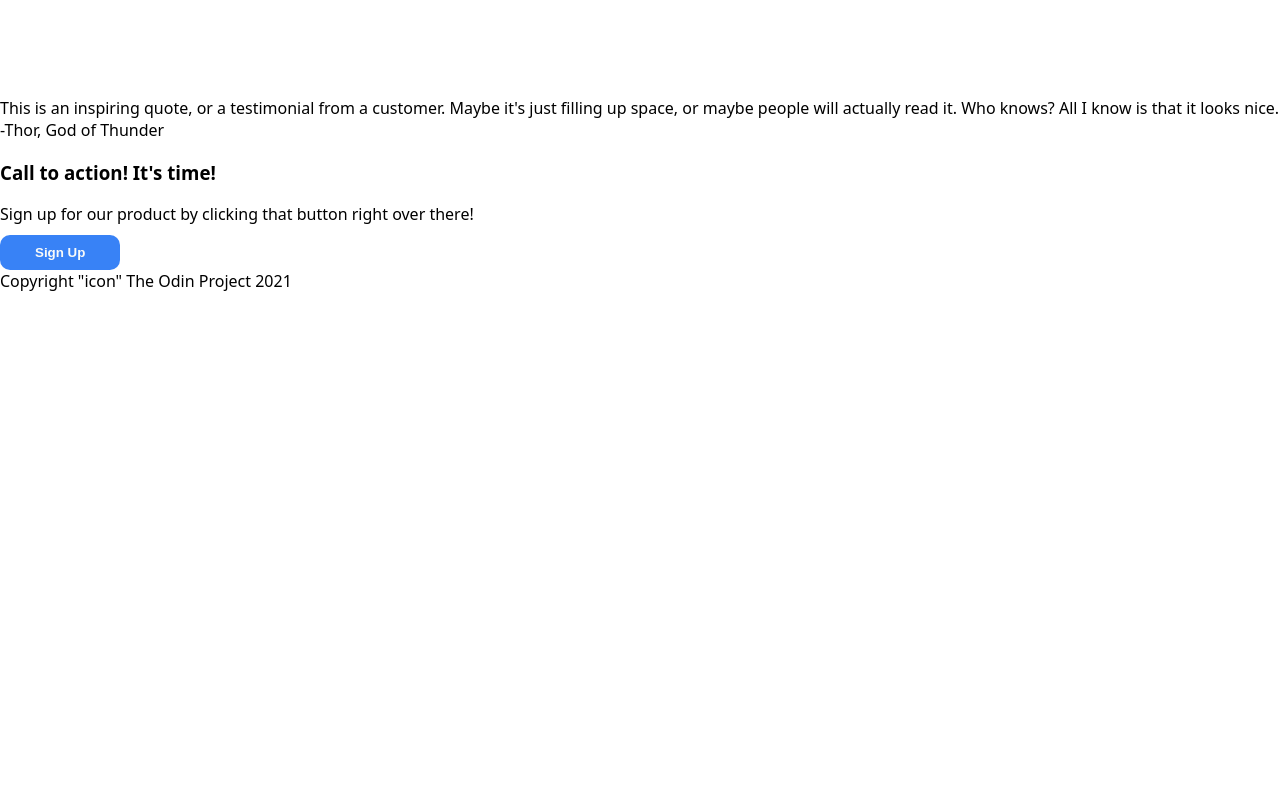
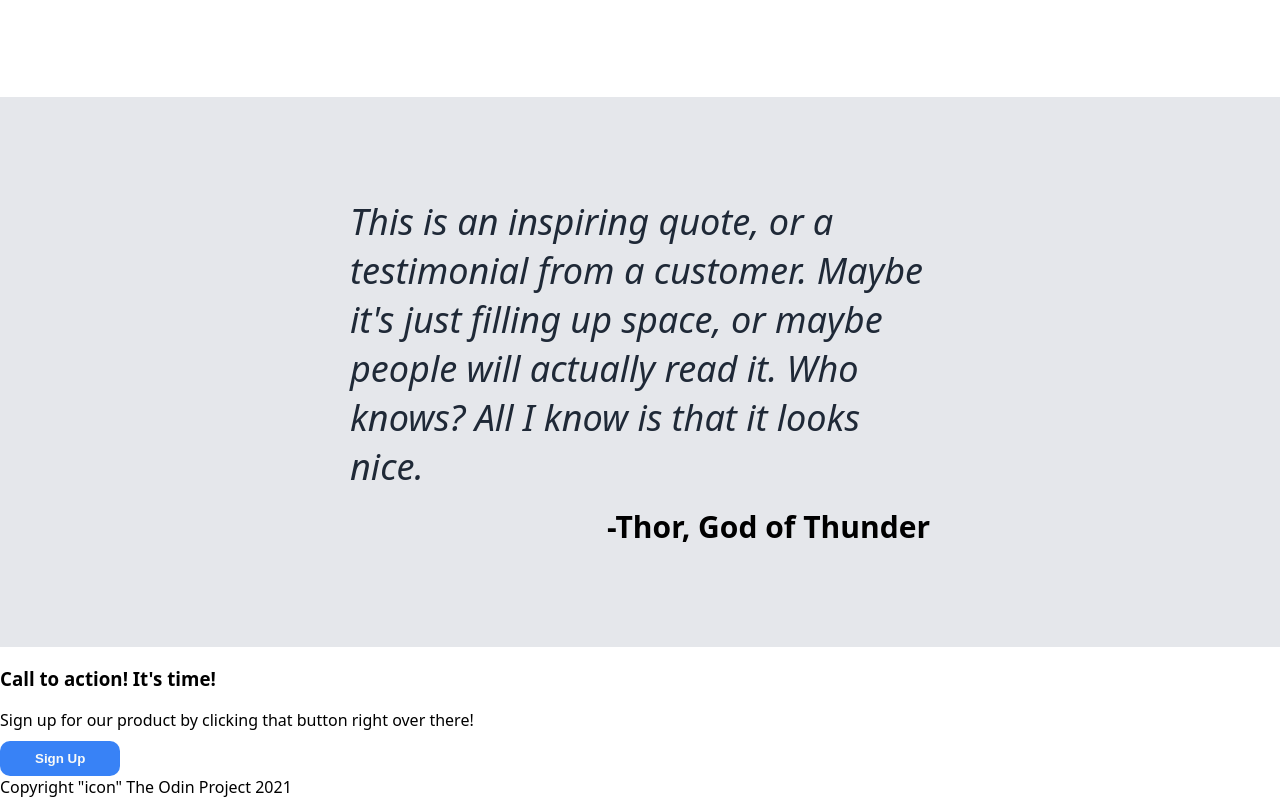
Before and after one commit to ctaylor9107/landing-page, a plain HTML site: page index.html in a window 1280 px wide. Shown: the part 936-1734 px from the top of the page. Before the commit the page ends 1228 px from the top, so only its background shows below. Drawn offline with Linux system fonts and the light colour scheme.

Commit message:
Format quote section as specified
Updated the background of the quote to be a different color to let the
quote stand out from the other content.

Also updated the font styling to be in line with a quote and who gave
the quote.

Adding some padding and margins as well to space it out.

```diff
--- a/css-style-landing.css
+++ b/css-style-landing.css
@@ -128,3 +128,26 @@ img{
     height: 500px;
     background-color: gray;
 } */
+
+.quote{
+    background-color: #E5E7EB;
+    padding-top: 100px;
+    padding-bottom: 100px;
+    padding-left: 350px;
+    padding-right: 350px;
+}
+
+#quote-id{
+    font-size: 36px;
+    font-weight:light;
+    font-style: italic;
+    color: #1F2937;
+    text-align: left;
+    margin-bottom: 15px;
+}
+
+#quote-by{
+    font-weight: 900;
+    font-size: 30px;
+    text-align:right;
+}
--- a/index.html
+++ b/index.html
@@ -49,7 +49,7 @@
     </div>
 
     <div class="quote">
-        <div id="quote">
+        <div id="quote-id">
             This is an inspiring quote, or a testimonial from a customer.  Maybe it's just filling up space, or maybe people will actually read it.  Who knows?  All I know is that it looks nice.
         </div>
         <div id="quote-by">
```
